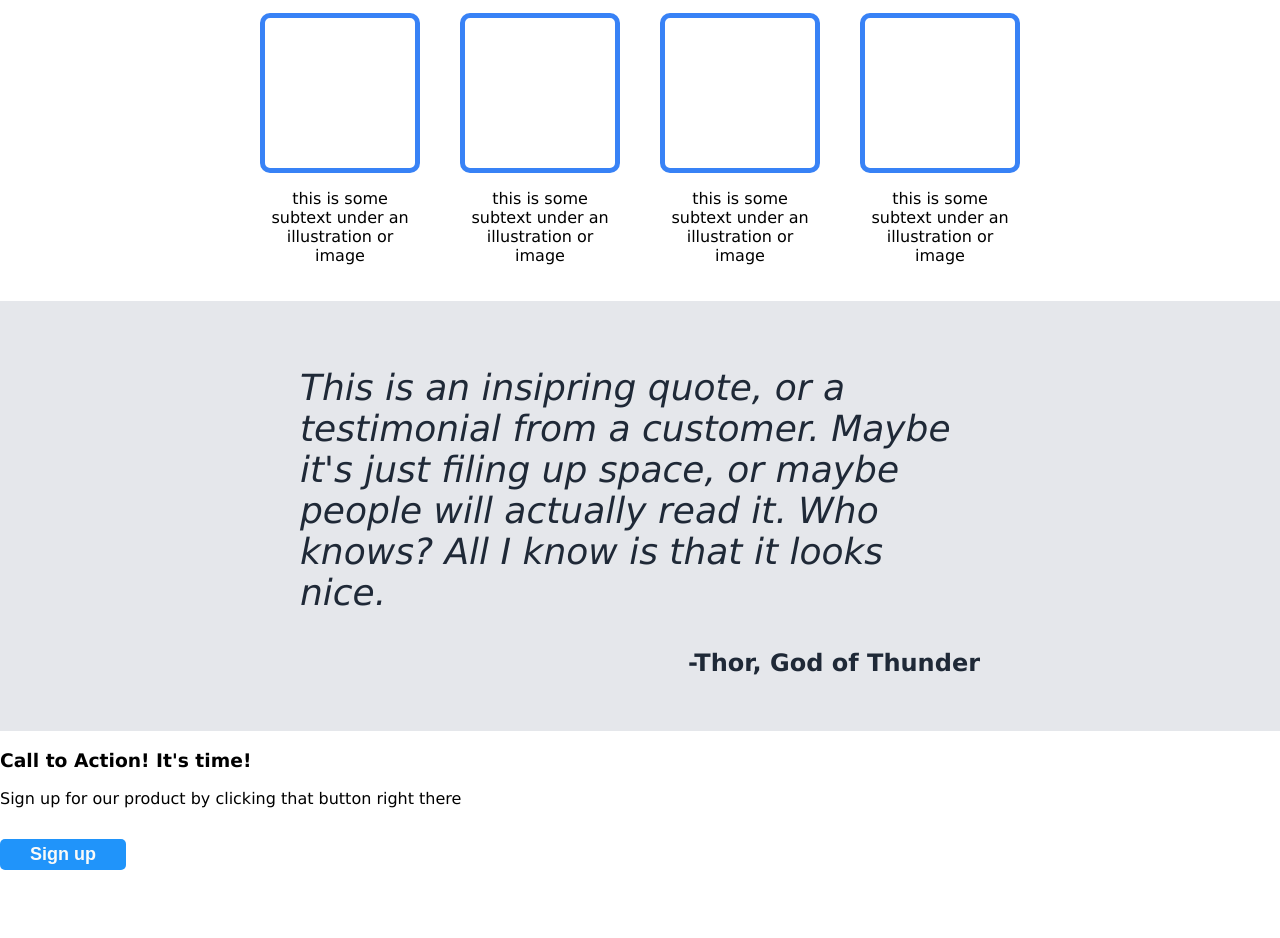
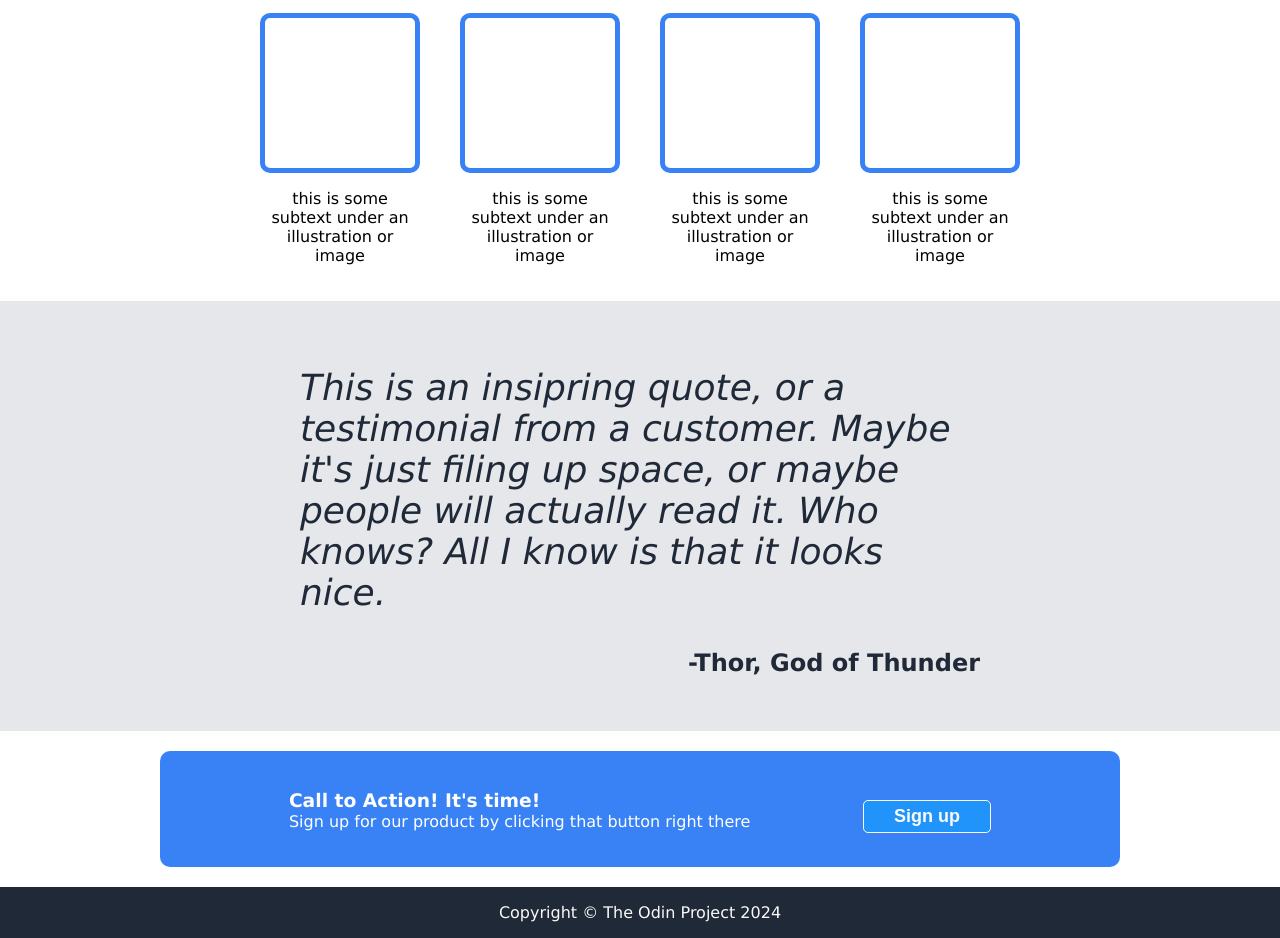
Before and after one commit to rjon82/odin-landing-page, a plain HTML site: page index.html in a window 1280 px wide. Shown: the part 547-1485 px from the top of the page. Before the commit the page ends 1417 px from the top, so only its background shows below. Drawn offline with Linux system fonts and the light colour scheme.

Commit message:
finish call to action and add footer

```diff
--- a/index.html
+++ b/index.html
@@ -58,11 +58,17 @@
         </div>
         <div class="call">
             <div class="background">
-                <h3 class="action">Call to Action! It's time!</h3>
-                <div class="action-content">
-                    <p> Sign up for our product by clicking that button right there</p>
-                    <button type="action-button"> Sign up</button>
+                <div class="misc">
+                    <h3 class="action">Call to Action! It's time!</h3>
+                    <div class="action-content">
+                        <p> Sign up for our product by clicking that button right there</p>
+                    </div>
                 </div>
+                <button class="action-button"> Sign up</button>
+            </div>
+        </div>
+        <div class="footer">
+             <p> Copyright © The Odin Project 2024</p>
             </div>
         </div>
     </div>
--- a/styles.css
+++ b/styles.css
@@ -157,3 +157,45 @@ h2 {
     font-weight:bolder;
     font-size: 24px;
 }
+
+/* container four*/
+
+.call {
+    display: flex;
+    justify-content: center;
+
+}
+.background {
+    display: flex;
+    justify-content: space-around;
+    background-color: #3882f6;
+    border-radius: 10px;
+    margin: 20px;
+    color: white;
+    width: 800px;
+    padding: 20px 80px;
+    gap: 15px;
+}
+
+.misc {
+    display: flex;
+    flex-direction: column;
+    justify-content: center;
+ }
+
+.action {
+    margin-bottom: -15px;
+}
+
+.action-button {
+    border: 1px solid #F9FAF8;
+    align-self: center;
+}
+
+/* margin*/
+
+.footer {
+    background-color: #1F2937;
+    color: #F9FAF8;
+    text-align: center;
+}
```
